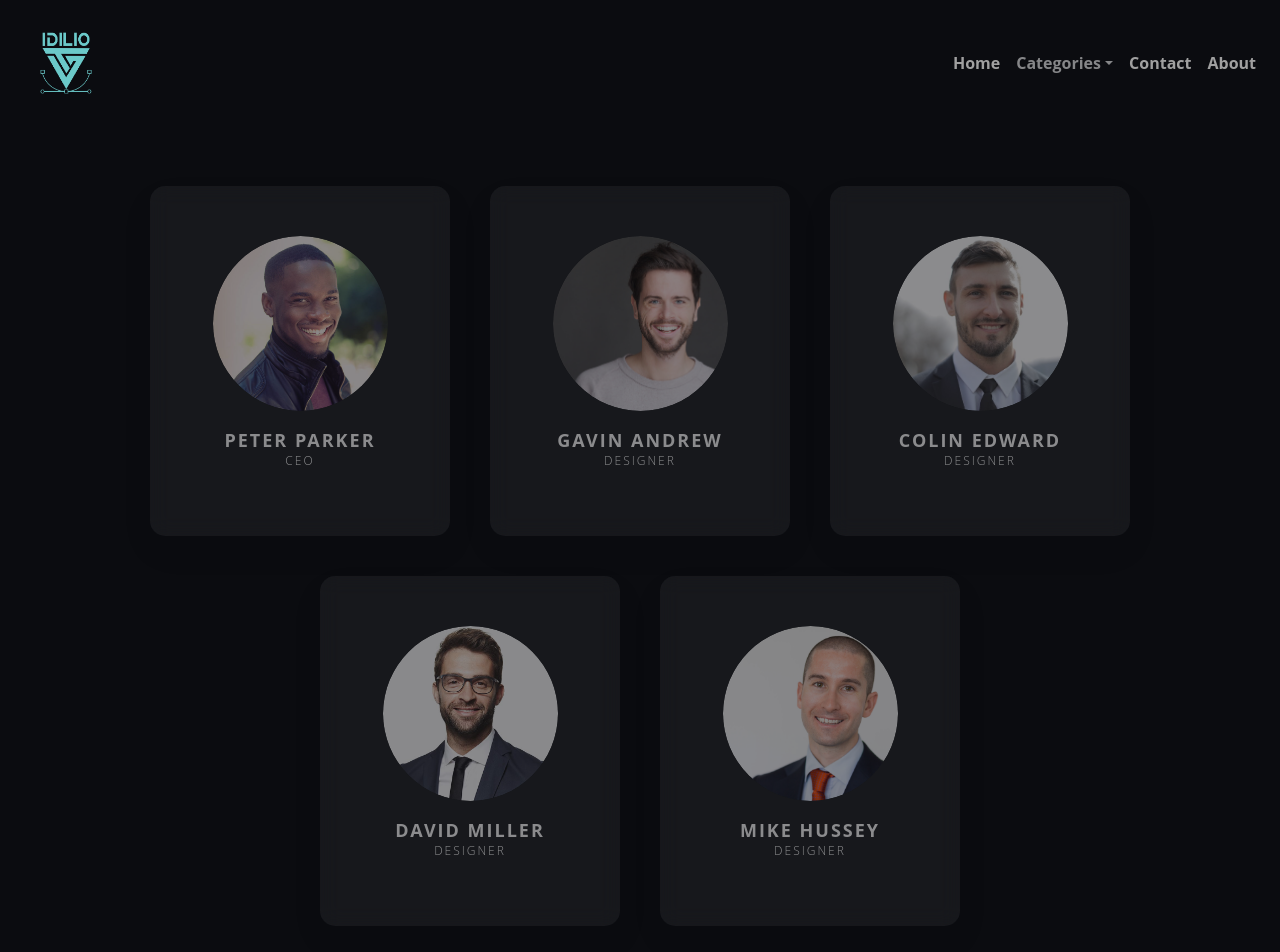
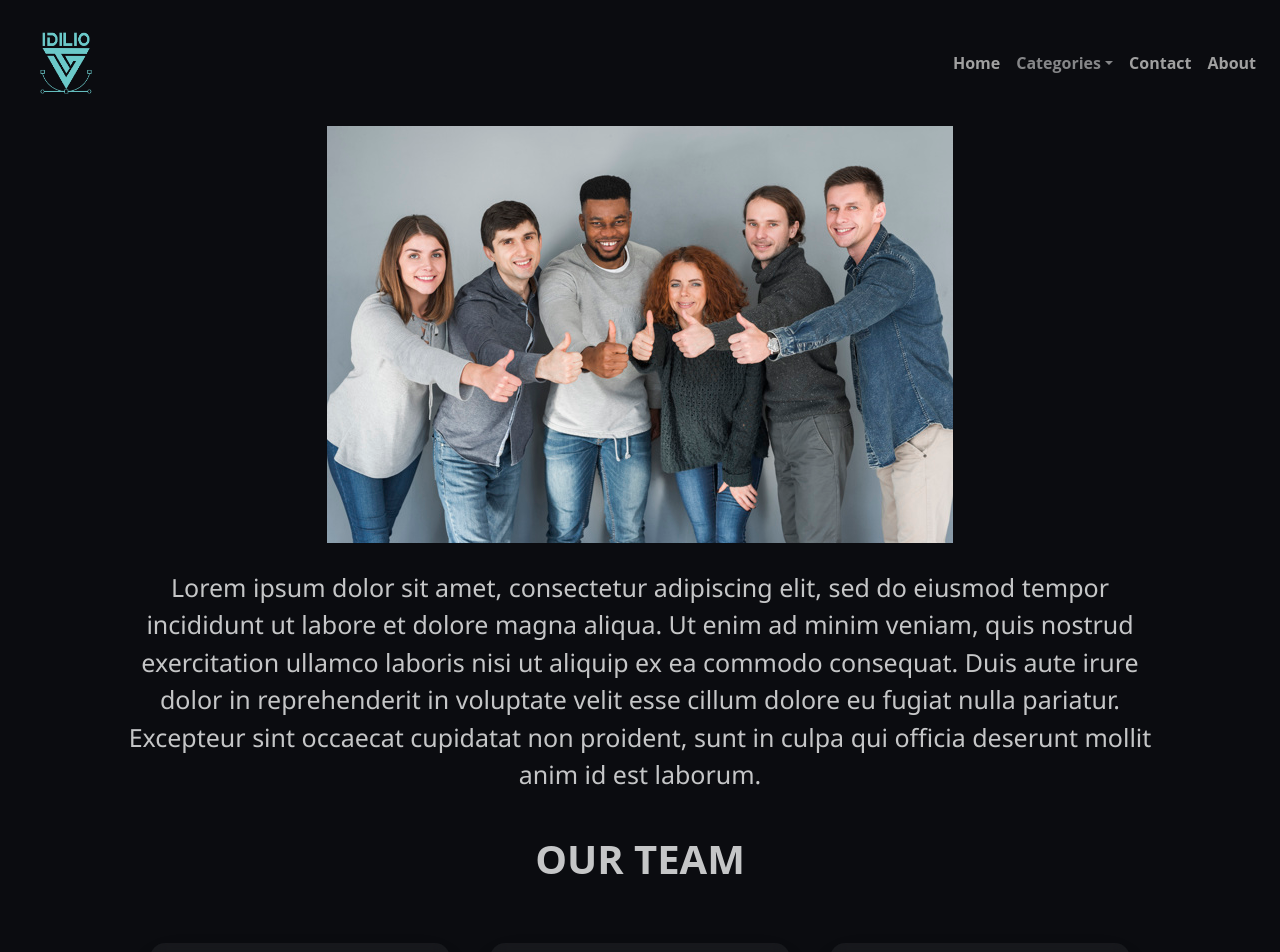
Before and after one commit to virangaj/idilio-design, a React (Create React App) app: page /About in a window 1280 px wide. Shown: the top 952 px of the page. Built offline with nearby package versions, Linux system fonts and the light colour scheme.

Commit message:
add group photo

```diff
--- a/src/components/About.js
+++ b/src/components/About.js
@@ -6,13 +6,30 @@ import profile2 from '../img/profile2.jpg';
 import profile3 from '../img/profile3.jpg';
 import profile4 from '../img/profile4.jpg';
 import profile5 from '../img/profile5.jpg';
+import group from '../img/grouppic.jpg';
+
 import './team/Team.css';
 
 const About = () => {
 	return (
 		<>
 			<section className="team-body">
+				<div className="team-group">
+					<img src={group} alt="group" />
+				</div>
+				<div className="team-description">
+					<p>
+						Lorem ipsum dolor sit amet, consectetur adipiscing elit, sed do
+						eiusmod tempor incididunt ut labore et dolore magna aliqua. Ut enim
+						ad minim veniam, quis nostrud exercitation ullamco laboris nisi ut
+						aliquip ex ea commodo consequat. Duis aute irure dolor in
+						reprehenderit in voluptate velit esse cillum dolore eu fugiat nulla
+						pariatur. Excepteur sint occaecat cupidatat non proident, sunt in
+						culpa qui officia deserunt mollit anim id est laborum.
+					</p>
+				</div>
 				<section className="cards-position">
+					<h1>Our Team</h1>
 					<div className="t-container">
 						{/* <h1>About us</h1> */}
 
--- a/src/components/team/Team.css
+++ b/src/components/team/Team.css
@@ -182,3 +182,22 @@
 		transform: translateY(-10px);
 	}
 }
+.team-description {
+	width: 80%;
+	padding-top: 2%;
+	text-align: center;
+}
+.team-description p {
+	color: #c5c6c7;
+	font-size: 25px;
+	font-family: 'Segoe UI', Tahoma, Geneva, Verdana, sans-serif;
+}
+.cards-position h1 {
+	position: relative;
+	padding-top: 2%;
+	font-size: 40px;
+	color: #c5c6c7;
+	font-weight: bold;
+	text-align: center;
+	text-transform: uppercase;
+}
```
Also changed, not shown: src/img/grouppic.jpg (added).
